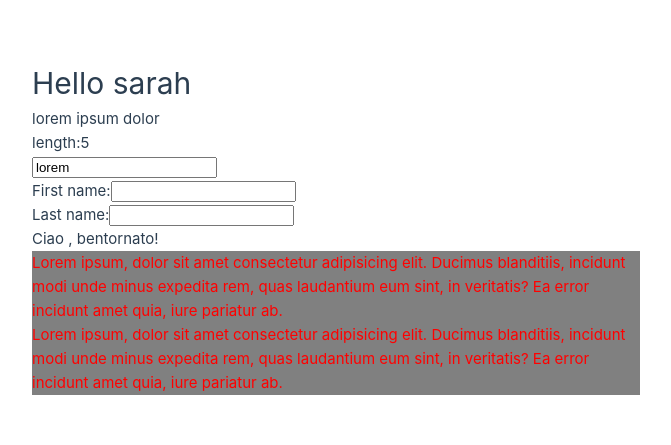
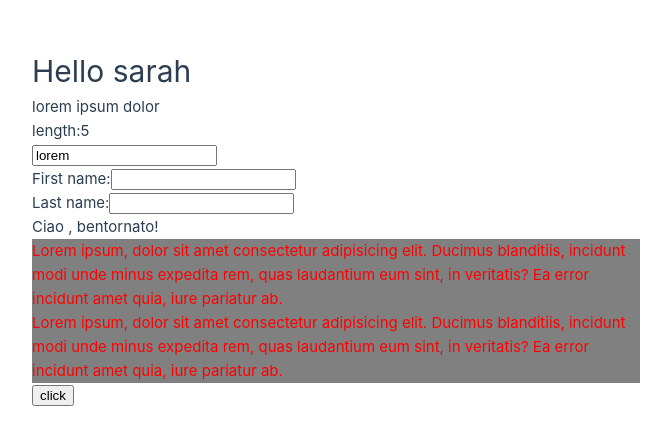
Before and after one commit to sarahelshark/vite-hello-world, a Vue app: page / in a window 1280 px wide. Shown: the part 173-618 px from the top of the page, without its empty margins (0-671 px from the left). Built offline with nearby package versions, Linux system fonts and the light colour scheme.

Commit message:
test event with methods

```diff
--- a/src/App.vue
+++ b/src/App.vue
@@ -46,6 +46,8 @@ export default {
           Lorem ipsum, dolor sit amet consectetur adipisicing elit. Ducimus blanditiis, incidunt modi unde minus expedita rem, quas laudantium eum sint, in veritatis? Ea error incidunt amet quia, iure pariatur ab.
         </p>
 
+        <button @click="testFunction">click</button>
+
 
     </div>
   </div>
```
